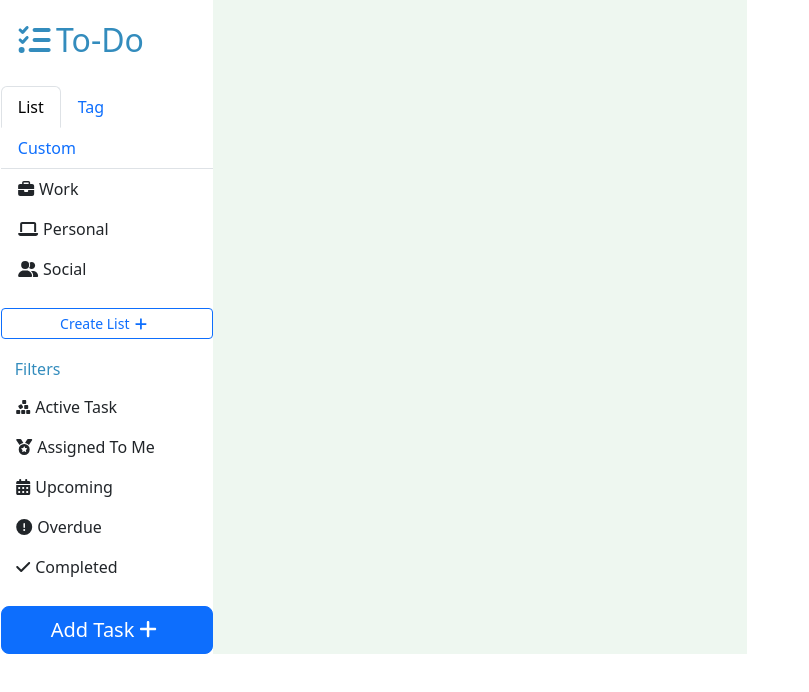
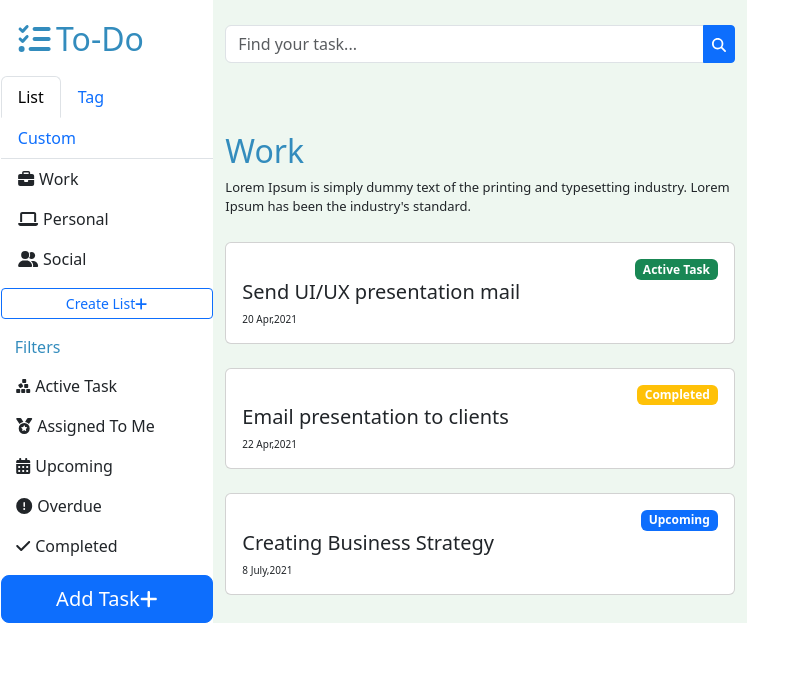
Before and after one commit to priyankb74/ToDoApp, a React (Vite) app in the folder src_code/: page / in a window 1280 px wide. Shown: the top 692 px of the page, without its empty margins (0-809 px from the left). Built offline with nearby package versions, Linux system fonts and the light colour scheme.

Commit message:
Middle container done

```diff
--- a/src_code/src/App.css
+++ b/src_code/src/App.css
@@ -7,12 +7,12 @@
   background-color: #eef7f0;
 }
 .mainHeader{
-  padding-top: 1%;
+  padding-top: 5%;
   padding-left: 7%;
   color: #338cbd;
 }
 .innerTopPadding{
-  padding-top: 10%;
+  padding-top: 5%;
 }
 .listItem{
   border: none !important;
@@ -26,3 +26,18 @@
   padding-right: 3%;
   padding-left: 3%;
 }
+.searchBar{
+  padding-top: 5% !important;
+}
+.text{
+  font-size: small;
+}
+.cards{
+  padding-left: 5% !important;
+}
+.cardTextDesc{
+  font-size: 10px;
+}
+.badge{
+  align-items: center;
+}
--- a/src_code/src/components/AddTask.tsx
+++ b/src_code/src/components/AddTask.tsx
@@ -6,7 +6,7 @@ function AddTask() {
   return (
     <>
       <Button size='lg'>Add Task
-        <FontAwesomeIcon icon={faPlus} className='iconStyle' />
+        <FontAwesomeIcon icon={faPlus} />
       </Button>
     </>
   );
--- /dev/null
+++ b/src_code/src/components/Cards.tsx
@@ -0,0 +1,50 @@
+import Card from 'react-bootstrap/Card';
+import Badge from 'react-bootstrap/Badge';
+import Container from "react-bootstrap/Container";
+import Row from "react-bootstrap/Row";
+import Col from "react-bootstrap/Col";
+
+function Cards() {
+  return (
+    <div>
+      <Card>
+        <Card.Body>
+          <div className="d-flex justify-content-end">
+            <Badge bg="success">Active Task</Badge>
+          </div>
+          <Card.Title>Send UI/UX presentation mail</Card.Title>
+          <Card.Text className='cardTextDesc'>
+            20 Apr,2021
+          </Card.Text>
+        </Card.Body>
+      </Card>
+      <br />
+      <Card>
+        <Card.Body>
+          <div className="d-flex justify-content-end">
+            <Badge bg="warning">Completed</Badge>
+          </div>
+          <Card.Title>Email presentation to clients</Card.Title>
+          <Card.Text className='cardTextDesc'>
+            22 Apr,2021
+          </Card.Text>
+        </Card.Body>
+      </Card>
+      <br />
+      <Card>
+        <Card.Body>
+          <div className="d-flex justify-content-end">
+            <Badge bg="primary">Upcoming</Badge>
+          </div>
+          <Card.Title>Creating Business Strategy</Card.Title>
+          <Card.Text className='cardTextDesc'>
+            8 July,2021
+          </Card.Text>
+        </Card.Body>
+      </Card>
+    </div>
+
+  );
+}
+
+export default Cards;
--- a/src_code/src/components/CreateList.tsx
+++ b/src_code/src/components/CreateList.tsx
@@ -6,7 +6,7 @@ function AddTask() {
   return (
     <>
       <Button variant="outline-primary" size='sm'>Create List
-        <FontAwesomeIcon icon={faPlus} className='iconStyle' />
+        <FontAwesomeIcon icon={faPlus} />
       </Button>
     </>
   );
--- a/src_code/src/components/MainContainer.tsx
+++ b/src_code/src/components/MainContainer.tsx
@@ -8,6 +8,8 @@ import AddTask from "./AddTask";
 import CreateList from "./CreateList";
 import { FontAwesomeIcon } from "@fortawesome/react-fontawesome";
 import { faListCheck } from "@fortawesome/free-solid-svg-icons";
+import SearchBar from "./SearchBar";
+import Cards from "./Cards";
 
 
 function MainContainer() {
@@ -38,7 +40,22 @@ function MainContainer() {
                 </Col>
                 <Col md={5}
                     className='container2'>
+                    <Row className="innerTopPadding">
+                        <SearchBar />
+                    </Row>
+                    <Row className="innerTopPadding">
+                        <h2 className="mainHeader">
+                            Work
+                        </h2>
+                        <text className="text">Lorem Ipsum is simply dummy text of the printing and typesetting industry. Lorem Ipsum
+                        has been the industry's standard.</text>
+                    </Row>
+                    <Row className="innerTopPadding">
+                        <Cards />
+                    </Row>
+                    <Row className="innerTopPadding">
 
+                    </Row>
                 </Col>
                 <Col md={5}
                     className='container1'>
--- /dev/null
+++ b/src_code/src/components/SearchBar.tsx
@@ -0,0 +1,16 @@
+import { Form, Button, InputGroup } from 'react-bootstrap'
+import { FontAwesomeIcon } from "@fortawesome/react-fontawesome";
+import { faSearch } from "@fortawesome/free-solid-svg-icons";
+
+function SearchBar() {
+  return (
+    <InputGroup className="mb-3">
+      <Form.Control type="text" placeholder="Find your task..." />
+      <Button size='sm' variant="primary">
+        <FontAwesomeIcon icon={faSearch} />
+      </Button>
+    </InputGroup>
+  );
+}
+
+export default SearchBar;
```
